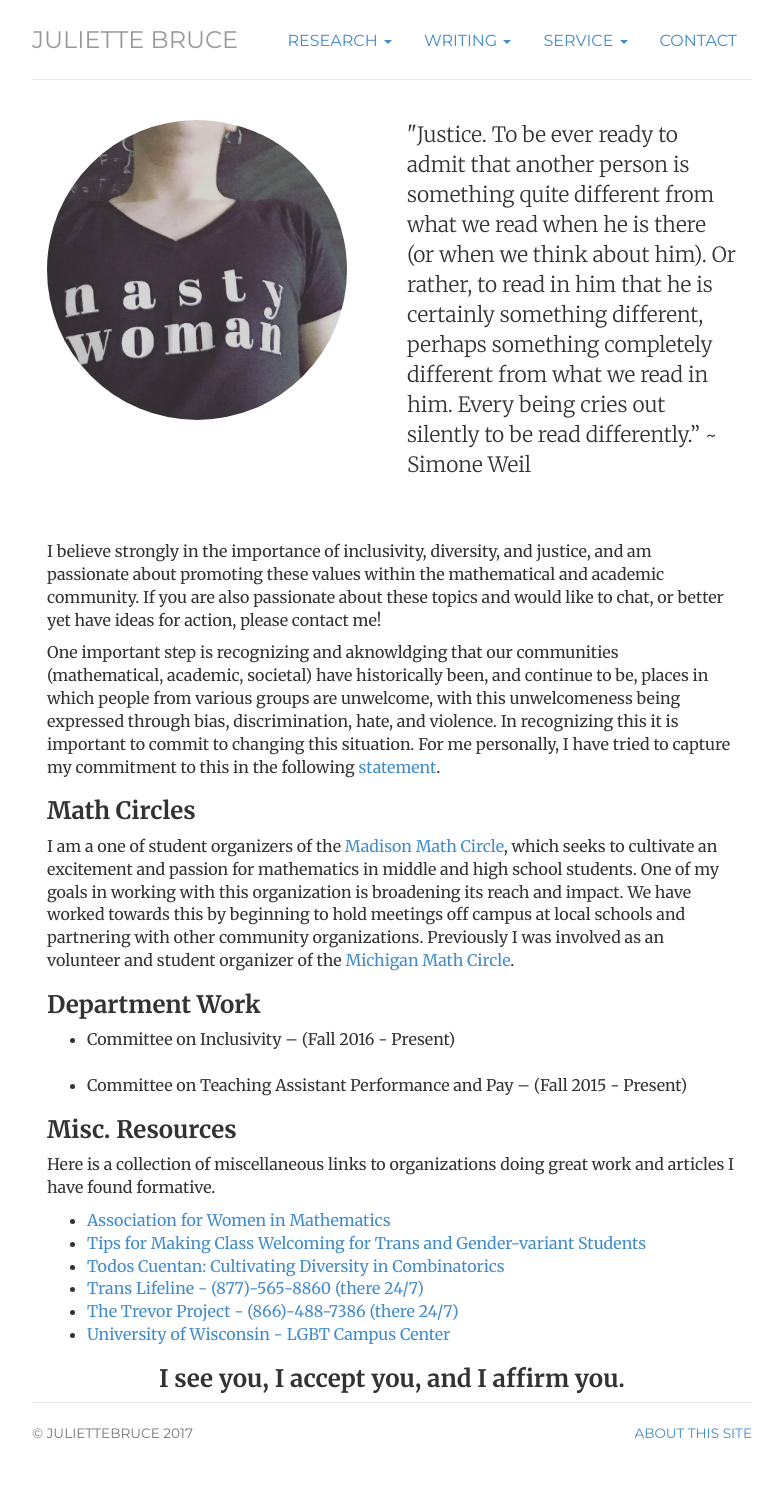
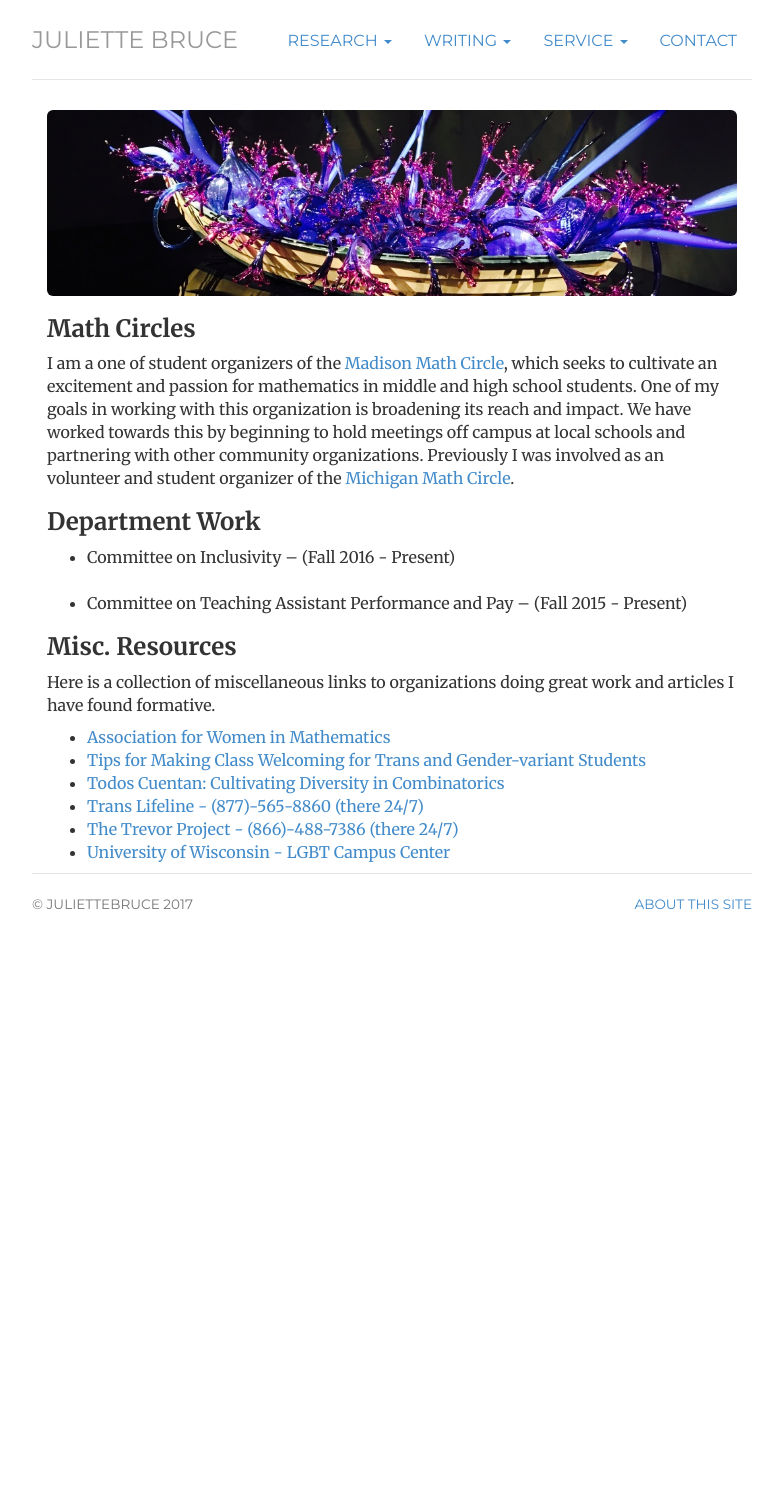
Before and after one commit to julietteBruce/old-homepage, a Jekyll site: the page built from organization/index.html, in a window 1280 px wide. Shown: the whole page, without its empty margins (248-1031 px from the left). Built offline with Jekyll 4.4.1, drawn with Linux system fonts in a browser that asks for light colours; after the commit the page ends 966 px from its top, so only the background shows below that.

Commit message:
Updating Organization Page

```diff
--- a/organization/index.html
+++ b/organization/index.html
@@ -2,19 +2,13 @@
 layout: default
 title: Outreach
 research: active
-description: Juliette Bruce's Outreach Page
+description: Juliette Bruce's Organization Page
 ---
-<div class="row marketing">
-	<div class="col-sm-6">
-	<img  class="img-circle avatar" alt="Nasty Woman" src="../img/nasty.jpg">
-	</div>
-	<div itemscope itemtype="http://data-vocabulary.org/Person" class="col-sm-6">
-	<p class="lead">"Justice. To be ever ready to admit that another person is something quite different from what we read when he is there (or when we think about him). Or rather, to read in him that he is certainly something different, perhaps something completely different from what we read in him. Every being cries out silently to be read differently.” ~ Simone Weil</p>
-	</div>
-</div>
+
 <div class="container">
-<p>I believe strongly in the importance of inclusivity, diversity, and justice, and am passionate about promoting these values within the mathematical and academic community. If you are also passionate about these topics and would like to chat, or better yet have ideas for action, please contact me!</p>
-<p>One important step is recognizing and aknowldging that our communities (mathematical, academic, societal) have historically been, and continue to be, places in which people from various groups are unwelcome, with this unwelcomeness being expressed through bias, discrimination, hate, and violence. In recognizing this it is important to commit to changing this situation. For me personally, I have tried to capture my commitment to this in the following <a href="/presentations/statement">statement</a>. </p>
+
+<img  class="img-rounded img-responsive" alt="M2@Boise" src="../img/chihuly_boat.jpg">
+
 
 <h3>Math Circles</h3>
 <p>I am a one of student organizers of the <a href="https://www.math.wisc.edu/wiki/index.php/Madison_Math_Circle">Madison Math Circle</a>, which seeks to cultivate an excitement and passion for mathematics in middle and high school students. One of my goals in working with this organization is broadening its reach and impact. We have worked towards this by beginning to hold meetings off campus at local schools and partnering with other community organizations.
@@ -45,6 +39,4 @@ Committee on Teaching Assistant Performance and Pay &ndash; (Fall 2015 - Present
 <li><a href="https://lgbt.wisc.edu">University of Wisconsin - LGBT Campus Center</a></li>
 </ul>
 
-<center><h3>I see you, I accept you, and I affirm you.</h3></center>
-
 </div>
--- a/publications/index.html
+++ b/publications/index.html
@@ -50,7 +50,7 @@ Here is a list of my publications:
 			<a href="http://arxiv.org/abs/1604.01704" class="btn btn-primary">arXiv:1604.01704</a>
 		</div>
 		<div id="prob-sop" class="collapse">
-		We study systems of parameters over finite fields from a probabilistic perspective. Our central technique is an adaptation of Poonen's closed point sieve, where we sieve over higher dimensional subvarieties, and we express the desired probabilities via a zeta function-like power series that enumerates higher dimensional varieties instead of closed points. Applications include an effective Noether normalization result over a finite field, and a new proof of a recent result of Gabber-Liu-Lorenzini and Chinburg-Moret-Bailly-Pappas-Taylor on uniform Noether normalizations for projective families over the integers. <font color="#0088CC">Last updated: 1/17/17, 20 pages.</font>
+		We study systems of parameters over finite fields from a probabilistic perspective. Our central technique is an adaptation of Poonen's closed point sieve, where we sieve over higher dimensional subvarieties, and we express the desired probabilities via a zeta function-like power series that enumerates higher dimensional varieties instead of closed points. Applications include an effective Noether normalization result over a finite field, and a new proof of a recent result of Gabber-Liu-Lorenzini and Chinburg-Moret-Bailly-Pappas-Taylor on uniform Noether normalizations for projective families over the integers. <font color="#0088CC">Last updated: 9/21/17, 20 pages.</font>
 		</div>
   </li>
   <br>
```
Also changed, not shown: img/chihuly_boat.jpg (added).
